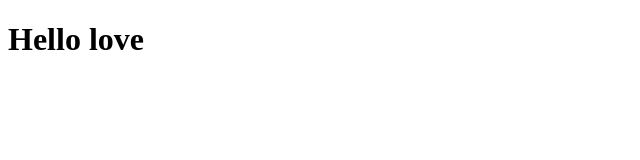
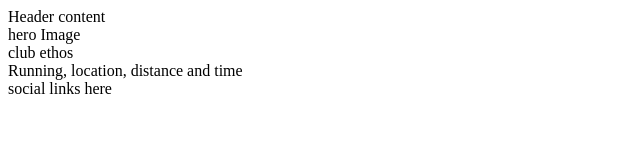
Before and after one commit to YoannaLa/Love-running, a plain HTML site: page index.html in a window 1280 px wide. Shown: the whole page, without its empty margins (0-640 px from the left). Drawn offline with Linux system fonts and the light colour scheme.

Commit message:
add core structure for home page

```diff
--- a/assets/css/style.css
+++ b/assets/css/style.css
@@ -0,0 +1,3 @@
+body {
+    font-family: Arial, Helvetica, sans-serif
+}
--- a/index.html
+++ b/index.html
@@ -1,12 +1,22 @@
 <!DOCTYPE html>
 <html lang="en">
+
 <head>
     <meta charset="UTF-8">
     <meta http-equiv="X-UA-Compatible" content="IE=edge">
     <meta name="viewport" content="width=device-width, initial-scale=1.0">
-    <title>Document</title>
+    <meta name="discription" content="Love running club for runners in Dublin">
+    <meta name="keywords" content="love running, running club in Dublin">
+    <link rel="sylesheet" href="assets/css/style.css">
+    <title>Love running</title>
 </head>
+
 <body>
-    <h1> Hello love </h1>
+    <header>Header content</header>
+    <section>hero Image</section>
+    <section>club ethos</section>
+    <section>Running, location, distance and time</section>
+    <footer>social links here </footer>
 </body>
+
 </html>
```
